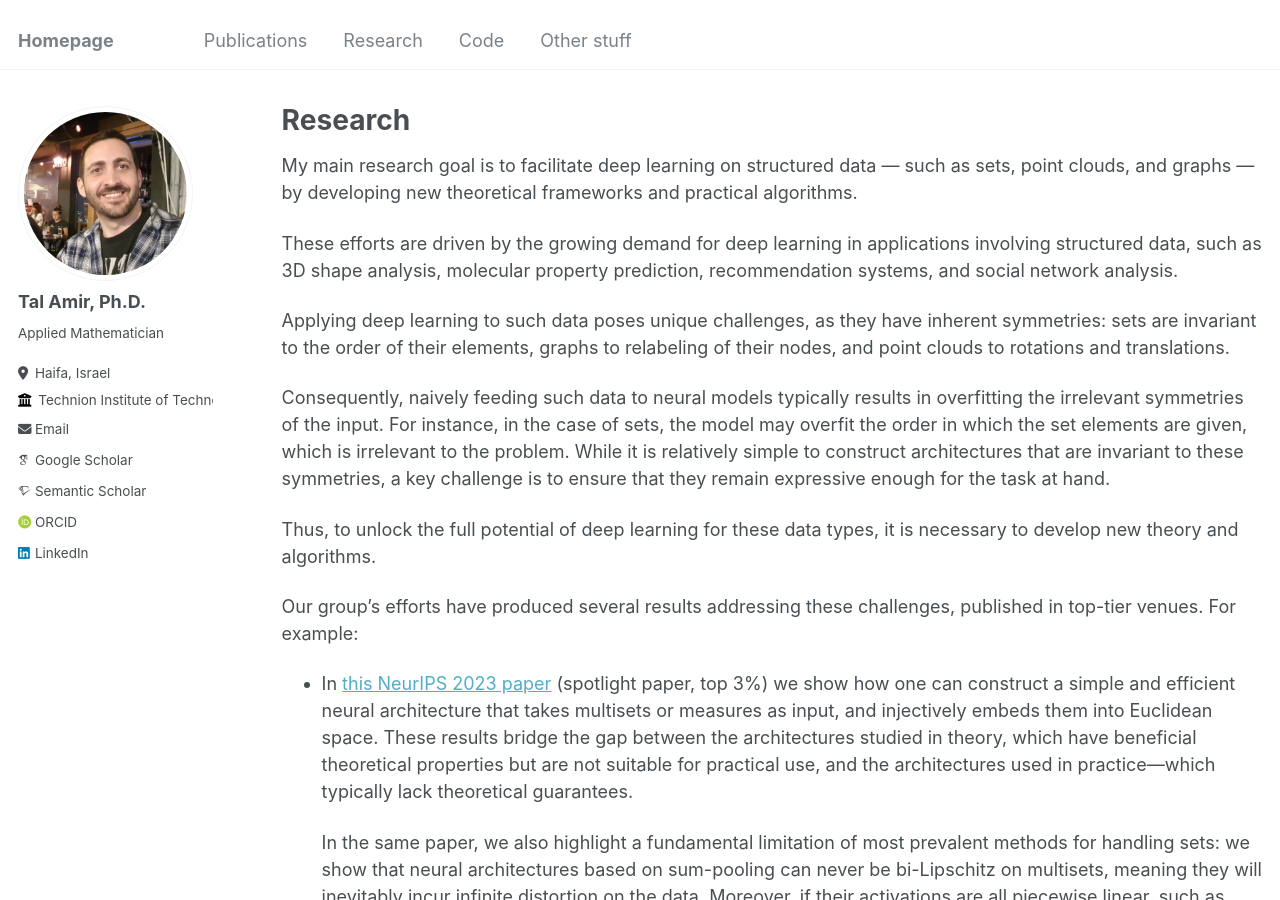
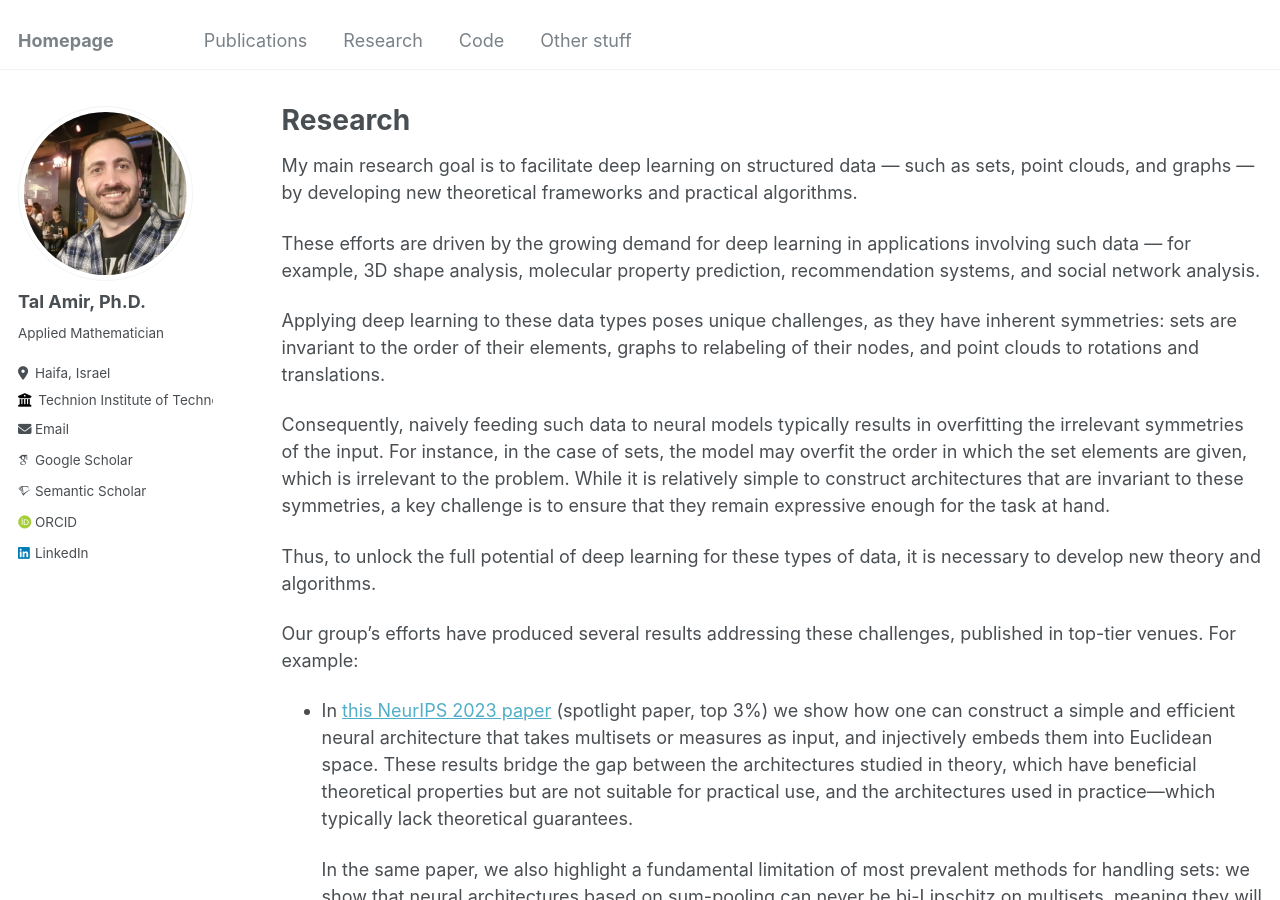
Before and after one commit to tal-amir/tal-amir.github.io, a Jekyll site: the page built from _pages/research.md, in a window 1280 px wide and 900 px high. Built offline with Jekyll 4.4.1, drawn with Linux system fonts in a browser that asks for light colours; some web fonts are replaced.

Commit message:
Refreshing homepage

```diff
--- a/_pages/research.md
+++ b/_pages/research.md
@@ -9,14 +9,14 @@ author_profile: true
 
 My main research goal is to facilitate deep learning on structured data — such as sets, point clouds, and graphs — by developing new theoretical frameworks and practical algorithms.
 
-These efforts are driven by the growing demand for deep learning in applications involving structured data, such as 3D shape analysis, molecular property prediction, recommendation systems, and social network analysis.
+These efforts are driven by the growing demand for deep learning in applications involving such data — for example, 3D shape analysis, molecular property prediction, recommendation systems, and social network analysis.
 
-Applying deep learning to such data poses unique challenges, as they have inherent symmetries: sets are invariant to the order of their elements, graphs to relabeling of their nodes, and point clouds to rotations and translations.
+Applying deep learning to these data types poses unique challenges, as they have inherent symmetries: sets are invariant to the order of their elements, graphs to relabeling of their nodes, and point clouds to rotations and translations.
 
 Consequently, naively feeding such data to neural models typically results in overfitting the irrelevant symmetries of the input. For instance, in the case of sets, the model may overfit the order in which the set elements are given, which is irrelevant to the problem. While it is relatively simple to construct architectures that are invariant to these symmetries, a key challenge is to ensure that they remain expressive enough for the task at hand.
 
 
-Thus, to unlock the full potential of deep learning for these data types, it is necessary to develop new theory and algorithms.
+Thus, to unlock the full potential of deep learning for these types of data, it is necessary to develop new theory and algorithms.
 
 Our group's efforts have produced several results addressing these challenges, published in top-tier venues. For example:
 
```
